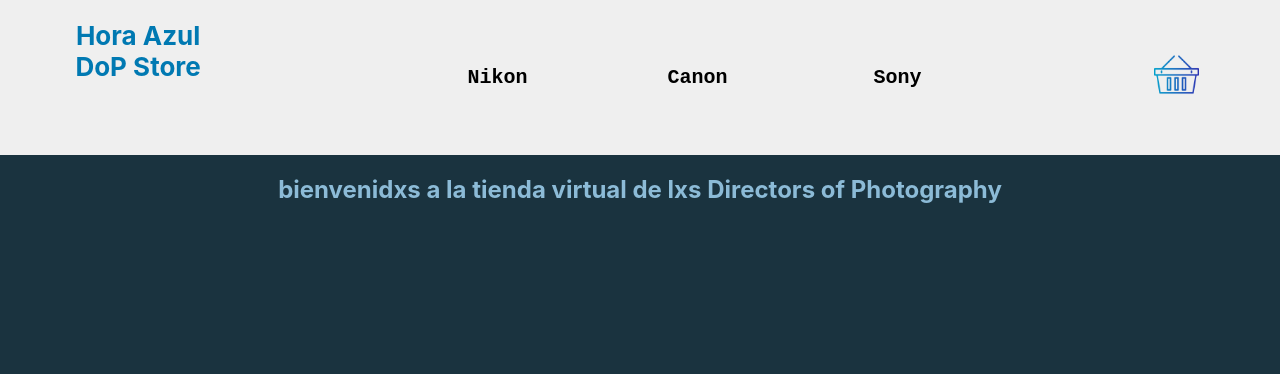
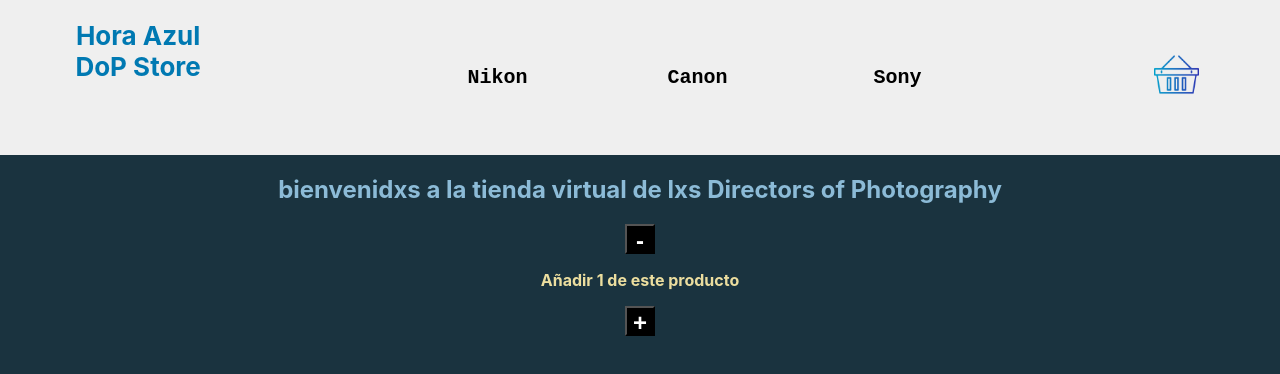
Before and after one commit to Florens94/horAzul-DoP-Store, a React (Create React App) app: page / in a window 1280 px wide. Shown: the top 374 px of the page. Built offline with nearby package versions, Linux system fonts and the light colour scheme.

Commit message:
desafio 4 item count

```diff
--- a/src/App.js
+++ b/src/App.js
@@ -2,6 +2,7 @@
 import './App.css';
 import {NavBar} from './components/navBar/navBar'
 import ItemListContainer from './components/itemListContainer/itemListContainer'
+
 
 
 function App() {
--- /dev/null
+++ b/src/components/itemCount/itemCount.css
@@ -0,0 +1,15 @@
+.count {
+    background-color:#000000;
+    color:#FFFFFF;
+    font-weight: bold;
+    font-size: 24px;
+    align-items: center;
+    width: 30px;
+    height: 30px;
+
+}
+
+.cuantity{
+    color:#ecde9f;
+    font-weight:bold;
+}
--- /dev/null
+++ b/src/components/itemCount/itemCount.jsx
@@ -0,0 +1,30 @@
+import React, {useState, useEffect } from 'react';
+import './itemCount.css'
+
+function ItemCount() {
+
+    const [count, setCount] = useState(1);
+
+useEffect(() => {
+  if(count<1) {
+    setCount(1)
+  } else {
+    if(count>10)
+    {setCount(10)
+    }
+}
+}, [count]);
+
+  return (
+    <div>
+        <button className='count' onClick={()=> setCount(count - 1)}> - </button>
+      <p className='cuantity'>Añadir {count} de este producto</p>
+      <button className='count' onClick={() => setCount(count + 1)}> + </button>
+
+
+
+    </div>
+  );
+}
+
+export default ItemCount;
--- a/src/components/itemListContainer/itemListContainer.jsx
+++ b/src/components/itemListContainer/itemListContainer.jsx
@@ -1,11 +1,15 @@
 import React from 'react'
 import './itemListContainer.css'
+import ItemCount from '../itemCount/itemCount'
 
 
 function itemListContainer(props) {
 
     return (
+        <>
         <h2 className='itemlist'>{props.greeting}</h2>
+        <ItemCount/>
+        </>
 
     )
 
```
